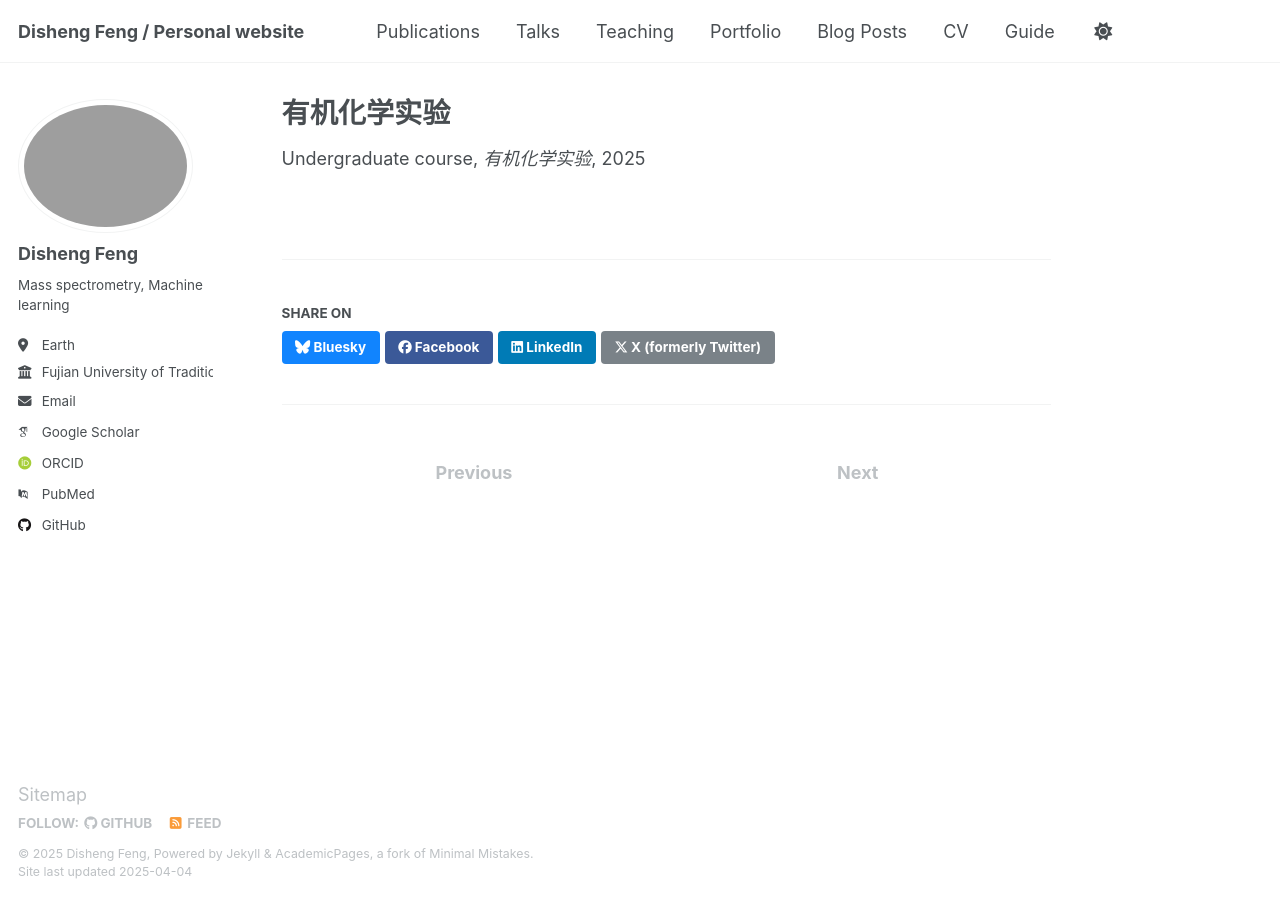
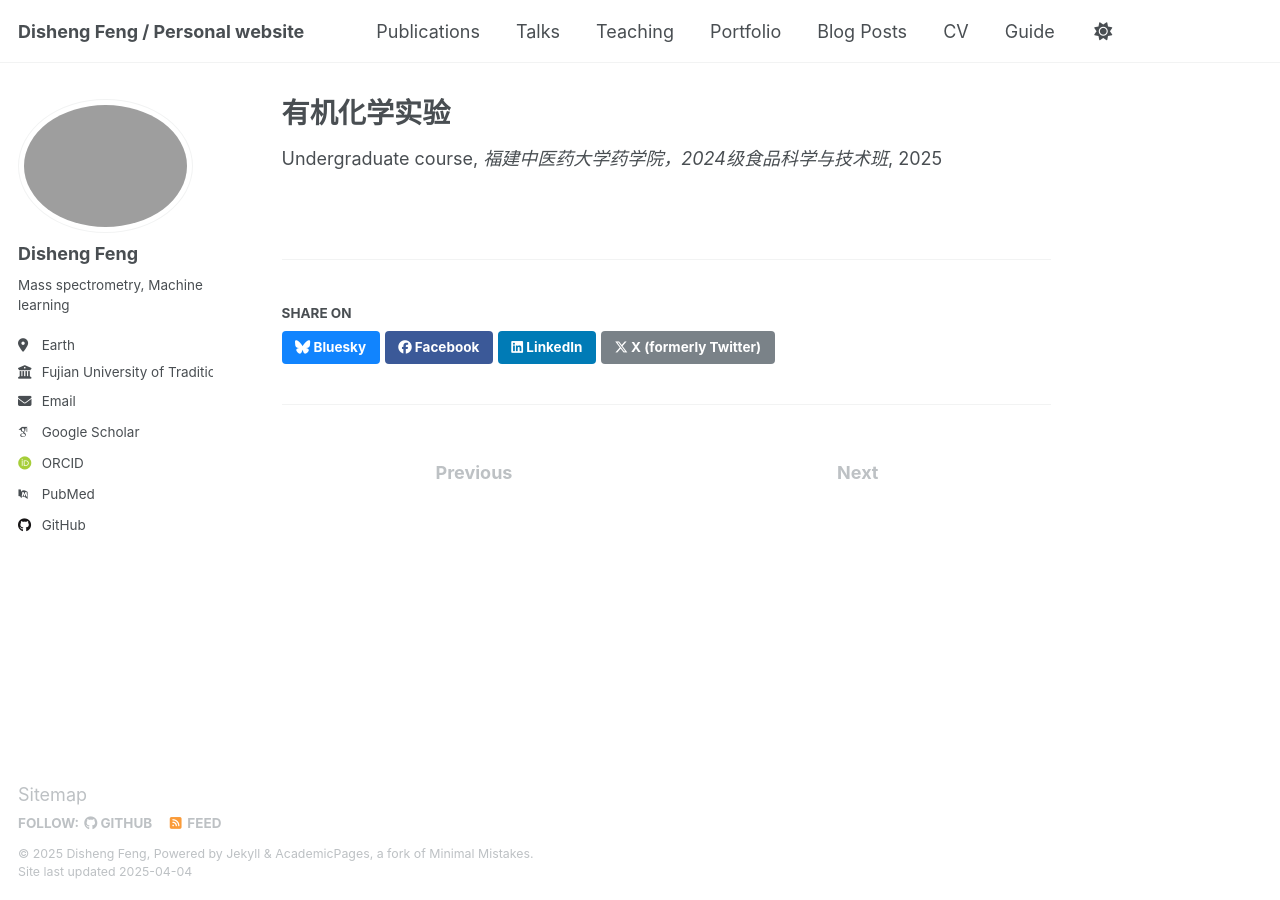
Before and after one commit to yuzhounaut/yuzhounaut.github.io, a Jekyll site: the page built from _teaching/2025-spring-organic-chemistry-experiment.md, in a window 1280 px wide. Built offline with Jekyll 4.4.1, drawn with Linux system fonts in a browser that asks for light colours; some web fonts are replaced.

Commit message:
Update 2025-spring-organic-chemistry-experiment.md

```diff
--- a/_teaching/2025-spring-organic-chemistry-experiment.md
+++ b/_teaching/2025-spring-organic-chemistry-experiment.md
@@ -3,7 +3,7 @@ title: "有机化学实验"
 collection: teaching
 type: "Undergraduate course"
 permalink: /teaching/2025-spring-organic-chemistry-experiment
-venue: "有机化学实验"
+venue: "福建中医药大学药学院，2024级食品科学与技术班"
 date: 2025-02-27
 location: "福州, 中国"
 ---
```
